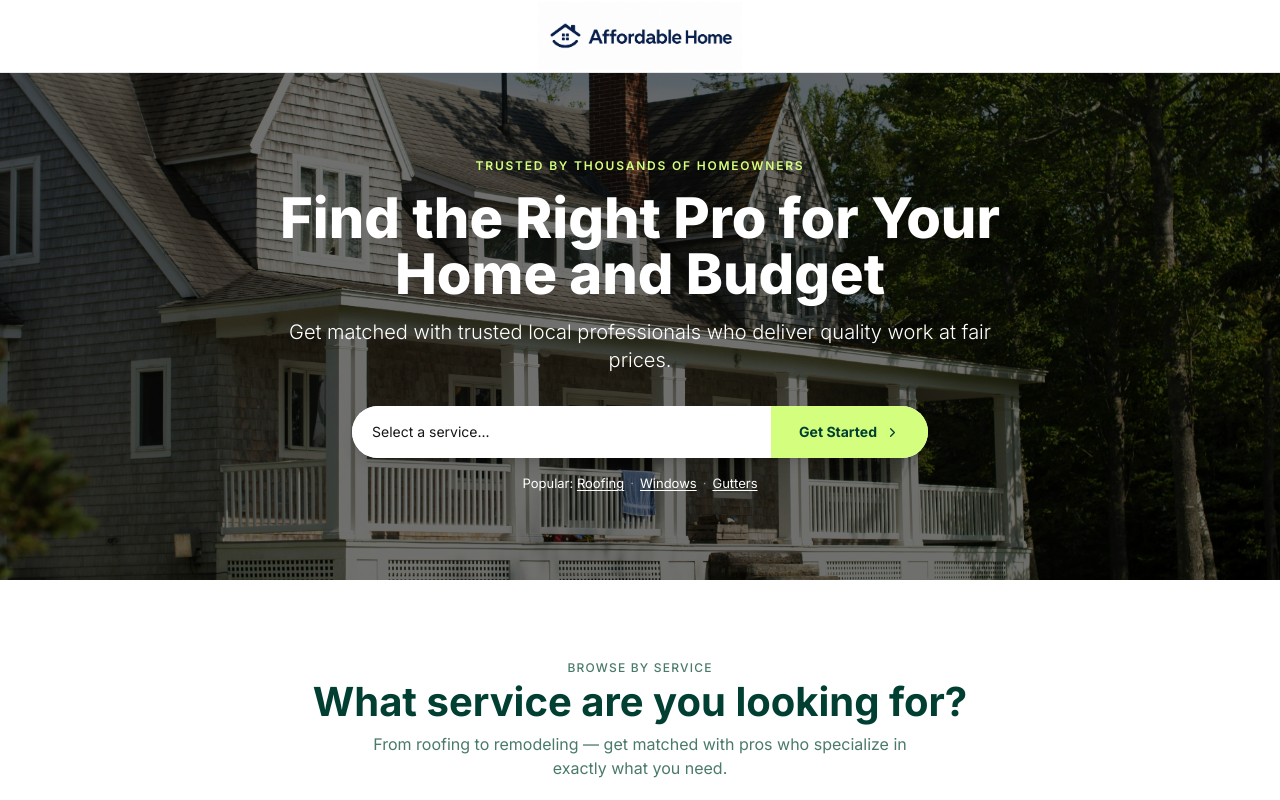
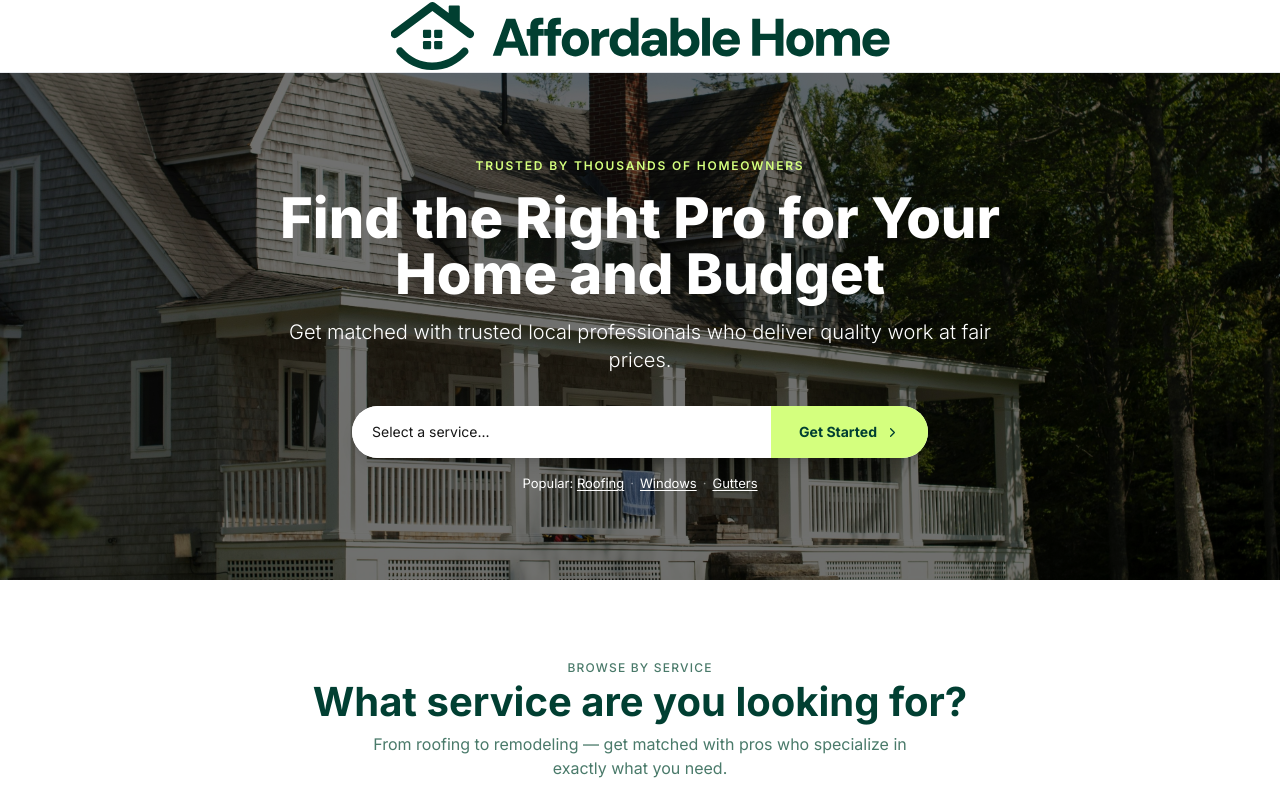
Before and after one commit to lukemccppc/affordable-home-landing, a Next.js app: page / in a window 1280 px wide. Shown: the top 800 px of the page. Built offline with nearby package versions, Linux system fonts and the light colour scheme.

Commit message:
Update logos: green SVG for header, white SVG for footer

```diff
--- a/app/page.tsx
+++ b/app/page.tsx
@@ -205,7 +205,7 @@ export default function LandingPage() {
       {/* Minimal footer */}
       <footer className="bg-[#161616] py-8">
         <div className="max-w-7xl mx-auto px-4 sm:px-6 lg:px-8 flex flex-col sm:flex-row items-center justify-between gap-4">
-          <Image src="/images/logo-v3.png" alt="Affordable Home" width={160} height={36} className="h-9 w-auto bg-[#FDFDFD] rounded-lg px-3 py-1" />
+          <Image src="/images/logo-white.svg" alt="Affordable Home" width={160} height={36} className="h-9 w-auto" />
           <p className="text-xs text-accent">&copy; {new Date().getFullYear()} Affordable Home. All rights reserved.</p>
           <div className="flex items-center gap-4">
             <Link href="/privacy" className="text-xs text-accent hover:text-secondary transition-colors">Privacy Policy</Link>
--- a/components/landing/LandingNav.tsx
+++ b/components/landing/LandingNav.tsx
@@ -32,7 +32,7 @@ export default function LandingNav() {
 
         {/* Logo — absolutely positioned so we can transition left ↔ center smoothly */}
         <Link
-          href="/"
+          href="/landing"
           aria-label="Affordable Home homepage"
           style={{
             position: 'absolute',
@@ -45,7 +45,7 @@ export default function LandingNav() {
           }}
         >
           <Image
-            src="/images/logo-v3.png"
+            src="/images/logo-green.svg"
             alt="Affordable Home"
             width={270}
             height={60}
```
Also changed, not shown: public/images/logo-green.svg (added), public/images/logo-white.svg (added).
